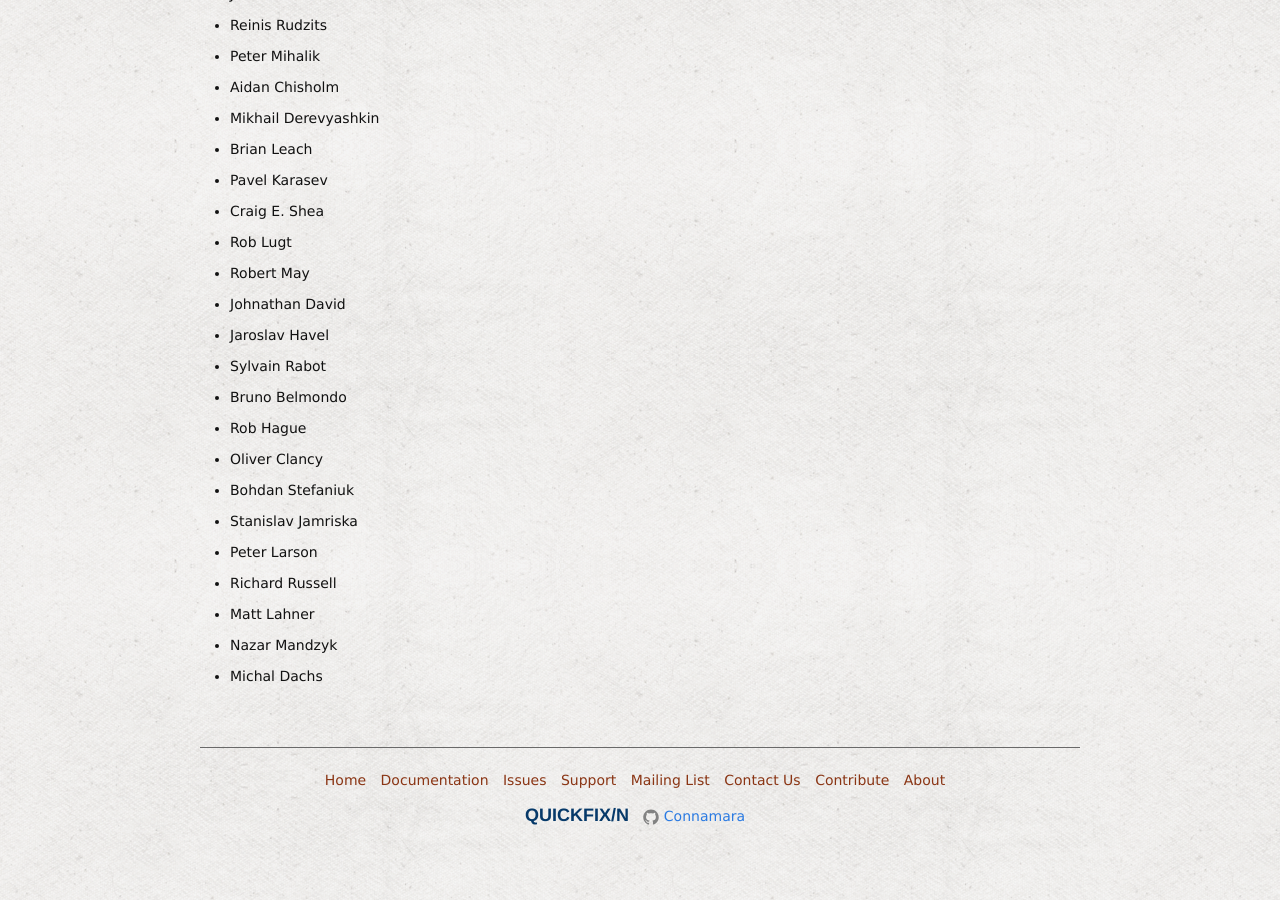
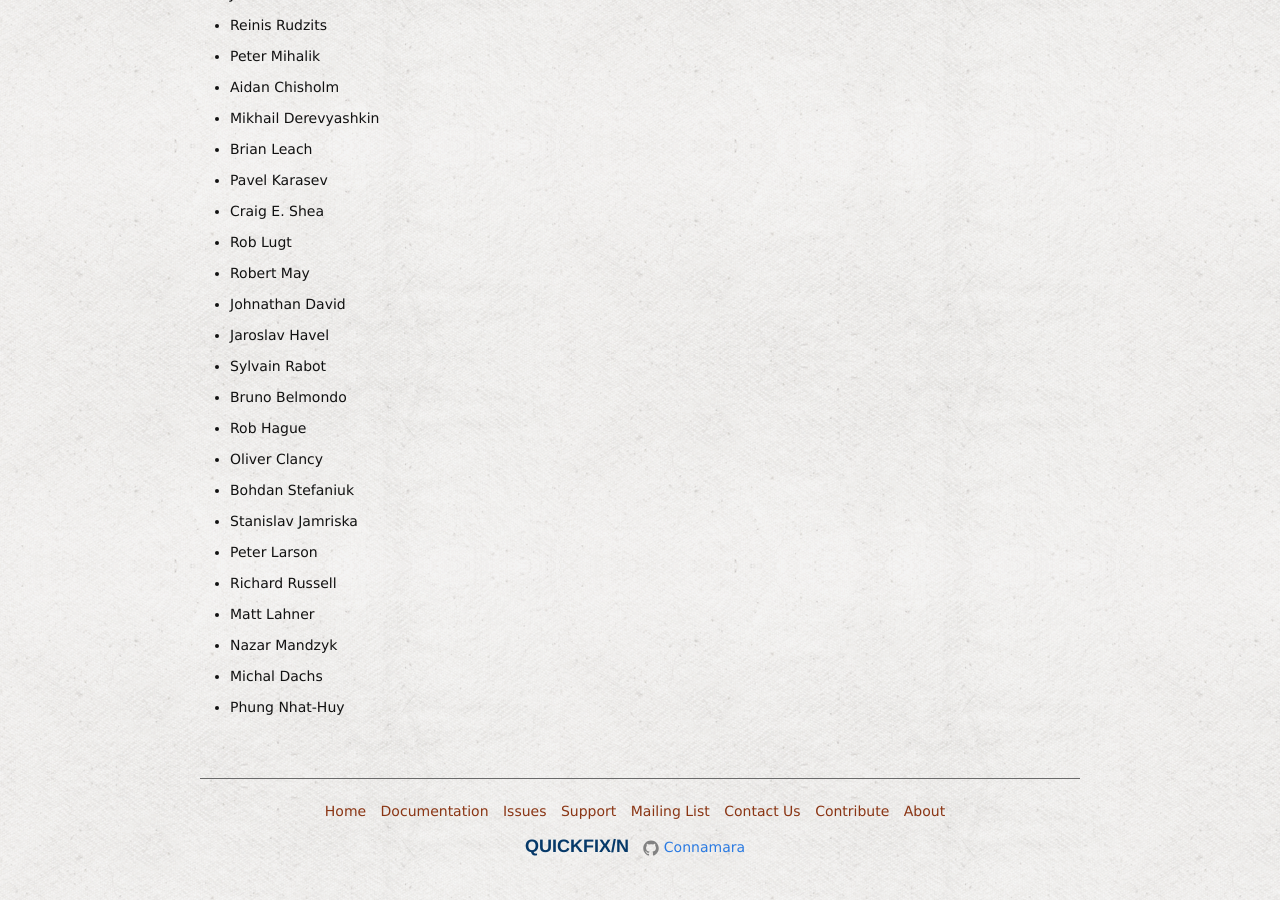
Before and after one commit to connamara/quickfixn, a Jekyll site: the page built from web/views/about/credits.md, in a window 1280 px wide and 900 px high, scrolled down 2374 px. Built offline with Jekyll 4.4.1, drawn with Linux system fonts in a browser that asks for light colours.

Commit message:
add Phung Nhat-Huy

```diff
--- a/web/views/about/credits.md
+++ b/web/views/about/credits.md
@@ -94,3 +94,4 @@ Contributors
 - Matt Lahner
 - Nazar Mandzyk
 - Michal Dachs
+- Phung Nhat-Huy
```
